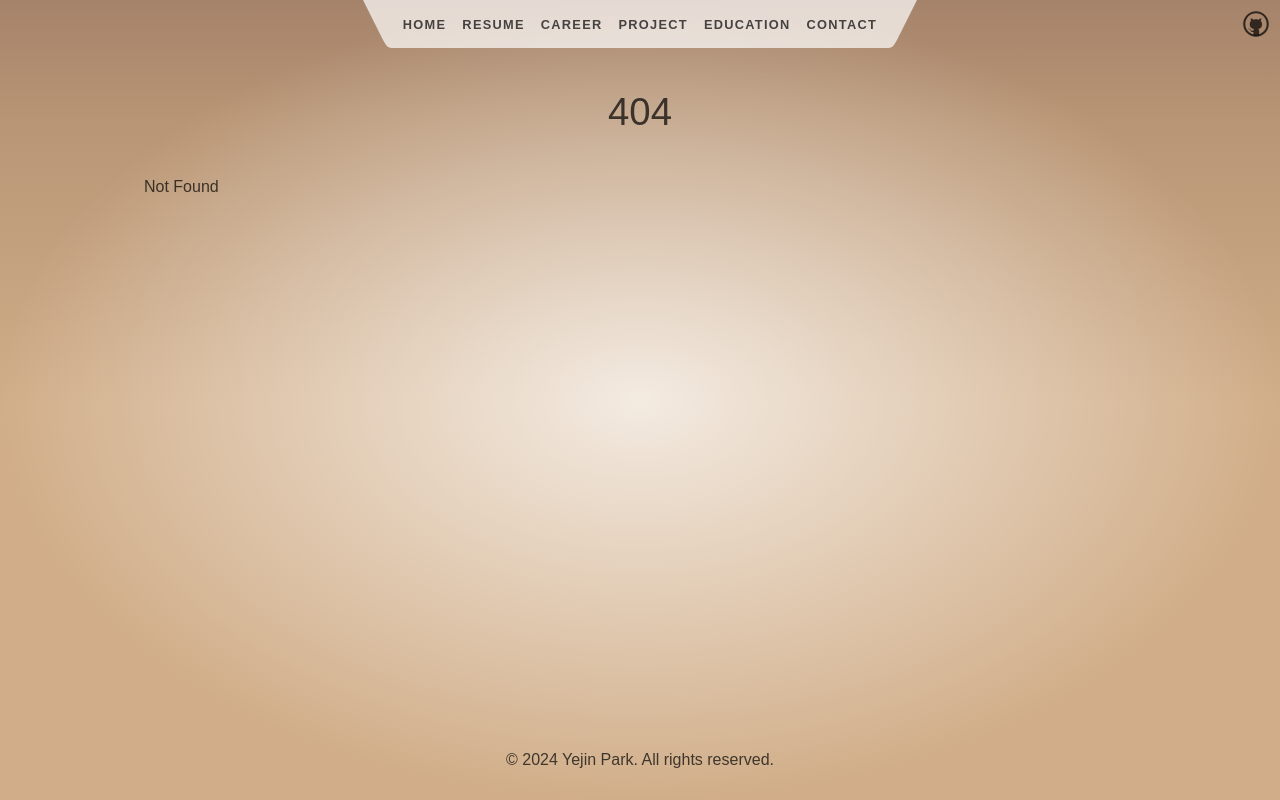
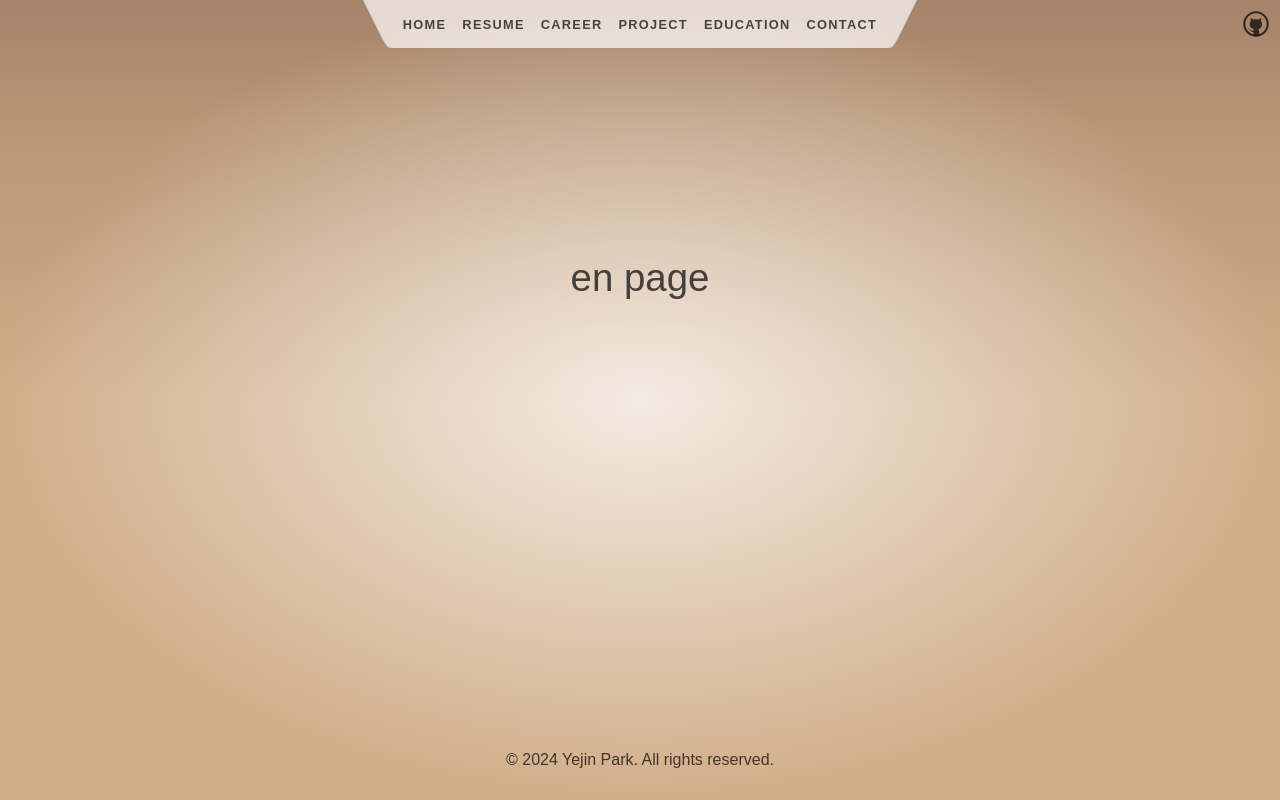
Before and after one commit to hellojennpark/hellojennpark.com, a SvelteKit app: page /en in a window 1280 px wide. Before the commit this address had no page. Built offline with nearby package versions, Linux system fonts and the light colour scheme.

Commit message:
Add language-specific pages

```diff
--- a/src/routes/+layout.svelte
+++ b/src/routes/+layout.svelte
@@ -1,11 +1,13 @@
 <script>
 	import Header from './Header.svelte';
+	import { page } from '$app/stores';
 	import './styles.css';
 </script>
 
 <div class="app">
-	<Header />
-
+	{#if $page.url.pathname != '/'}
+		<Header />
+	{/if}
 	<main>
 		<slot />
 	</main>
--- /dev/null
+++ b/src/routes/en/+page.svelte
@@ -0,0 +1,27 @@
+<script lang="ts">
+</script>
+
+<svelte:head>
+	<title>Yejin Park (Home)</title>
+	<meta name="description" content="Home" />
+</svelte:head>
+
+<section>
+	<h1>
+		en page
+	</h1>
+</section>
+
+<style>
+	section {
+		display: flex;
+		flex-direction: column;
+		justify-content: center;
+		align-items: center;
+		flex: 0.6;
+	}
+
+	h1 {
+		width: 100%;
+	}
+</style>
--- /dev/null
+++ b/src/routes/ko/+page.svelte
@@ -0,0 +1,27 @@
+<script lang="ts">
+</script>
+
+<svelte:head>
+	<title>Yejin Park (Home)</title>
+	<meta name="description" content="Home" />
+</svelte:head>
+
+<section>
+	<h1>
+		ko page
+	</h1>
+</section>
+
+<style>
+	section {
+		display: flex;
+		flex-direction: column;
+		justify-content: center;
+		align-items: center;
+		flex: 0.6;
+	}
+
+	h1 {
+		width: 100%;
+	}
+</style>
```
